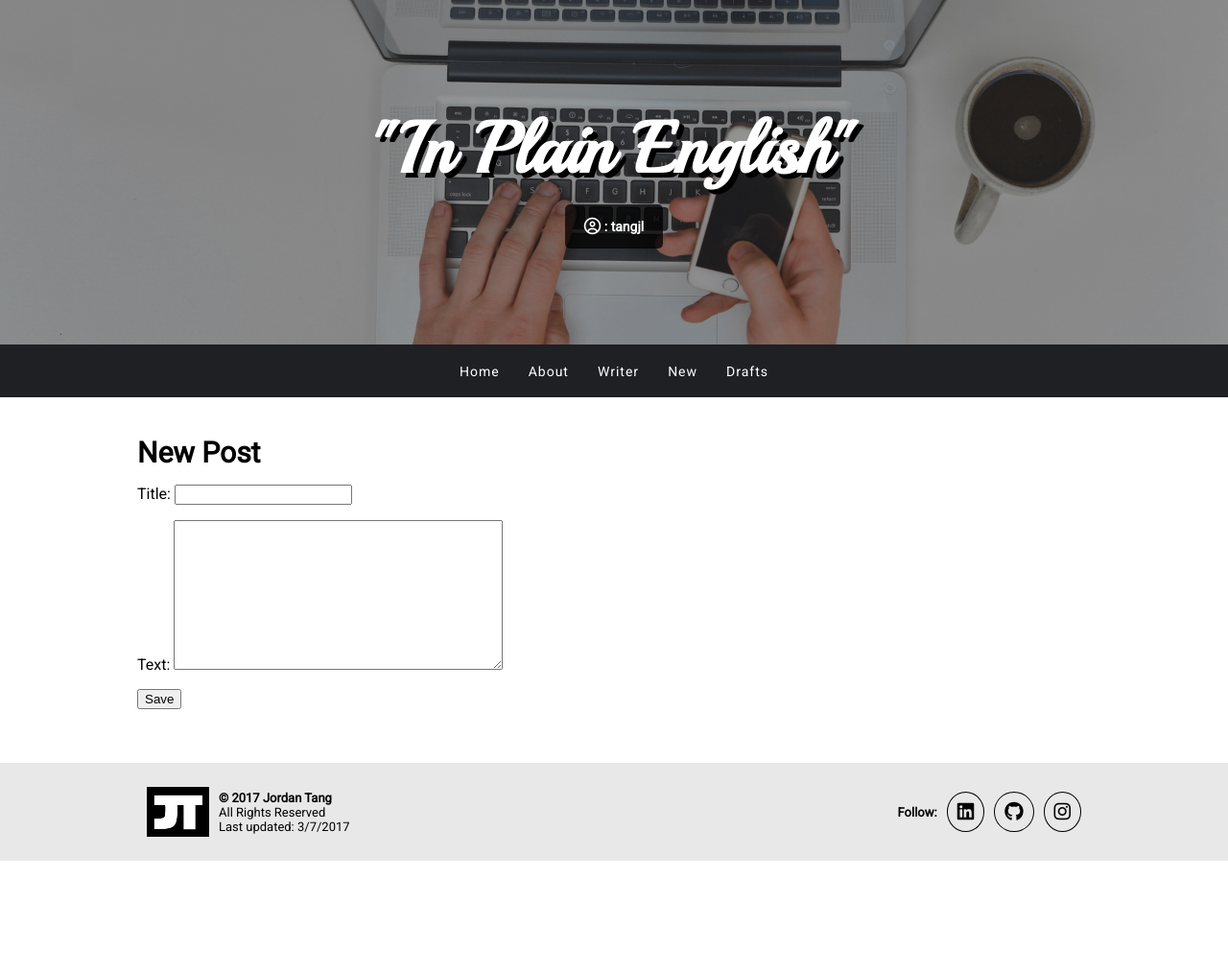
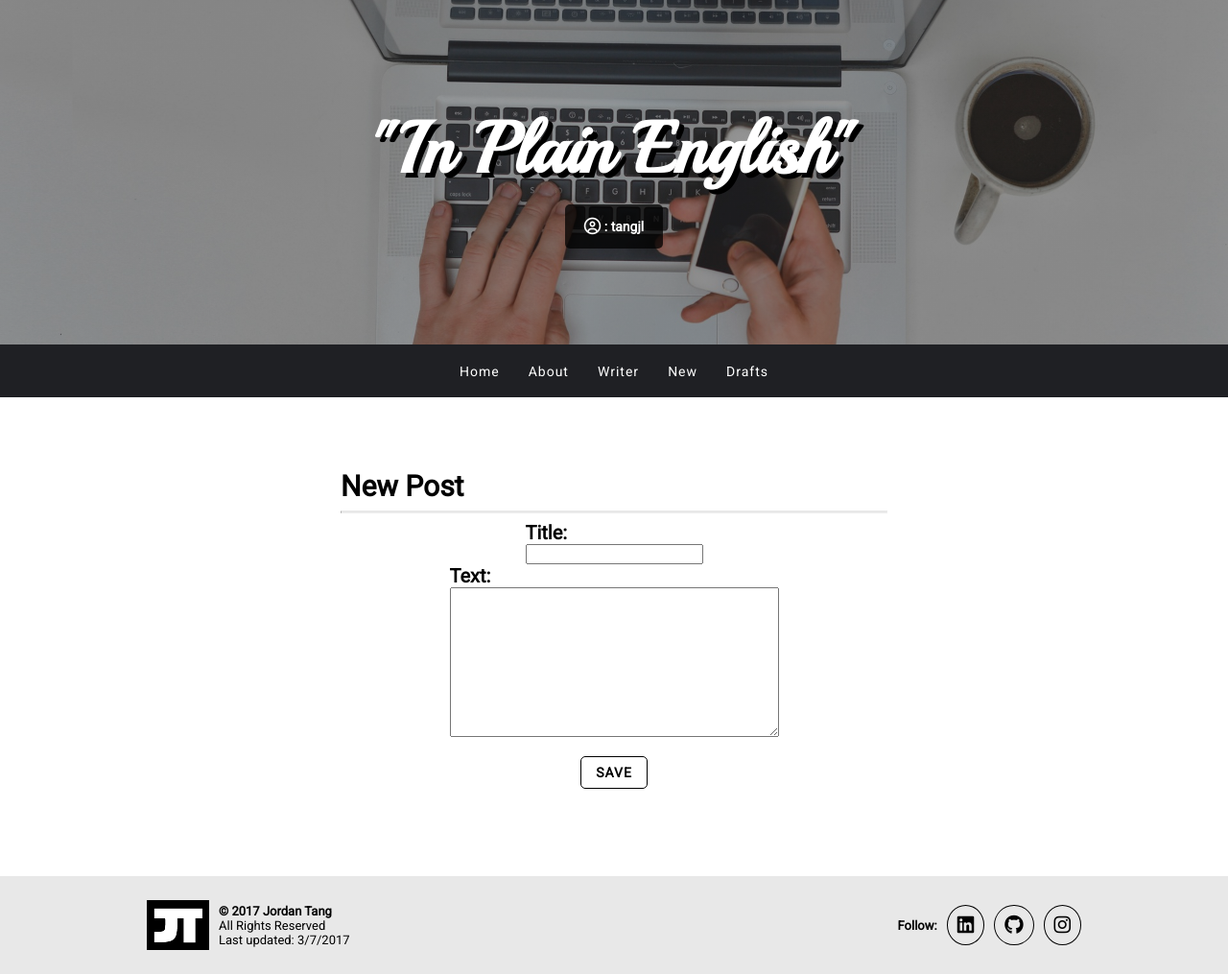
Before and after one commit to tangjl/blog, a Django app: page /post/new/ in a window 1280 px wide. Shown: the part 43-1058 px from the top of the page at 96% size. Before the commit the page ends 940 px from the top, so only its background shows below. Run offline with Django 3.2, Linux system fonts and the light colour scheme; a user stored in the database is signed in; some libraries are stand-ins or nearby versions.

Commit message:
More stylistic changes, fixing forms

```diff
--- a/app/static/css/style.css
+++ b/app/static/css/style.css
@@ -325,6 +325,7 @@ footer {
 .login-table {
     margin: 25px 0;
 }
+
 .login-button {
     border: 1px solid #000;
     background-color: #FFF;
@@ -338,11 +339,22 @@ footer {
     margin-top: 20px;
     padding: 8px 15px;
     display: block;
+    width: fit-content;
     transition: 0.5s;
 }
 .login-button:hover {
     background-color: #000;
     color: #FFF;
+}
+.form-container {
+    display: flex;
+    flex-direction: column;
+    justify-content: center;
+    align-items: center;
+}
+.title-label {
+    font-size: 20px;
+    font-weight: 900;
 }
 * {
     box-sizing: border-box;
--- a/app/templates/app/about_blog.html
+++ b/app/templates/app/about_blog.html
@@ -2,7 +2,7 @@
 
 {% block content %}
     <div class="inner-container">
-        <h2>About the blog:</h2>
+        <h2>About the blog</h2>
         <hr>
         <p>Welcome to "<span class="underlined">In Plain English</span>", a blog where the author, Jordan Tang, is here to explain various web development
             related concepts or terms that are often hard to grasp for beginners who are just starting to get their feet wet
--- a/app/templates/app/about_writer.html
+++ b/app/templates/app/about_writer.html
@@ -2,7 +2,7 @@
 
 {% block content %}
     <div class="inner-container">
-        <h2>About the writer:</h2>
+        <h2>About the writer</h2>
         <hr>
         <p>Jordan Tang is a Computer Science major out of Virginia Commonwealth University with a minor in Mathematics
             set to graduate this upcoming May of 2017. He has a passion for front-end development but is also a capable
--- a/app/templates/app/base.html
+++ b/app/templates/app/base.html
@@ -1,6 +1,7 @@
 {% load staticfiles %}
 <!-- if changes to css are not reflecting, clear cache with ctrl fn f5-->
-<!-- https://medium.com/google-developer-experts/angular-2-introduction-to-new-http-module-1278499db2a0#.dvxiq7u62 -->
+<!-- python manage.py collectstatic if images stop displaying-->
+<!-- fix new post/edit post, should have different title -->
 <html lang="en">
     <head>
         <meta charset="UTF-8"/>
--- a/app/templates/app/post_draft_list.html
+++ b/app/templates/app/post_draft_list.html
@@ -8,7 +8,7 @@
                 Created: {{ post.created_date|date:'m-d-Y' }}
                 <a class="icon-link-4" href="{% url 'post_detail' pk=post.pk %}"><i class="fa fa-plus-square" aria-hidden="true"></i></a>
             </div>
-            <h2>{{ post.title }}</h2>
+            <h2><a href="{% url 'post_detail' pk=post.pk %}">{{ post.title }}</a></h2>
             <hr>
             <p>{{ post.text|truncatechars:500 }}</p>
         </div>
--- a/app/templates/app/post_edit.html
+++ b/app/templates/app/post_edit.html
@@ -1,11 +1,20 @@
 {% extends 'app/base.html' %}
 
 {% block content %}
-    <div class="container">
+    <div class="inner-container">
         <h2>New Post</h2>
+        <hr>
         <form method="POST" class="">{% csrf_token %}
-            {{ form.as_p }}
-            <button type="submit">Save</button>
+            <div class="form-container">
+            {% for field in form %}
+                {{ field.errors }}
+                <div>
+                    <label class="title-label">{{ field.label_tag }}</label>
+                    <div class="">{{ field }}</div>
+                </div>
+            {% endfor %}
+            </div>
+            <button type="submit" class="login-button">SAVE</button>
         </form>
     </div>
 {% endblock %}
--- a/app/templates/registration/login.html
+++ b/app/templates/registration/login.html
@@ -8,7 +8,7 @@
     <hr>
 
     {% if form.errors %}
-        <p>Username or password invalid. Please try again.</p>
+        <p class="bolded">Username or password invalid. Please try again.</p>
     {% endif %}
 
     <form method="post" action="{% url 'login' %}">
```
Also changed, not shown: app/templates/app/add_comment_to_post.html (+8 -5 lines), app/templates/app/post_detail.html (+5 -3 lines), blog/settings.py (line endings or trailing spaces), db.sqlite3.
